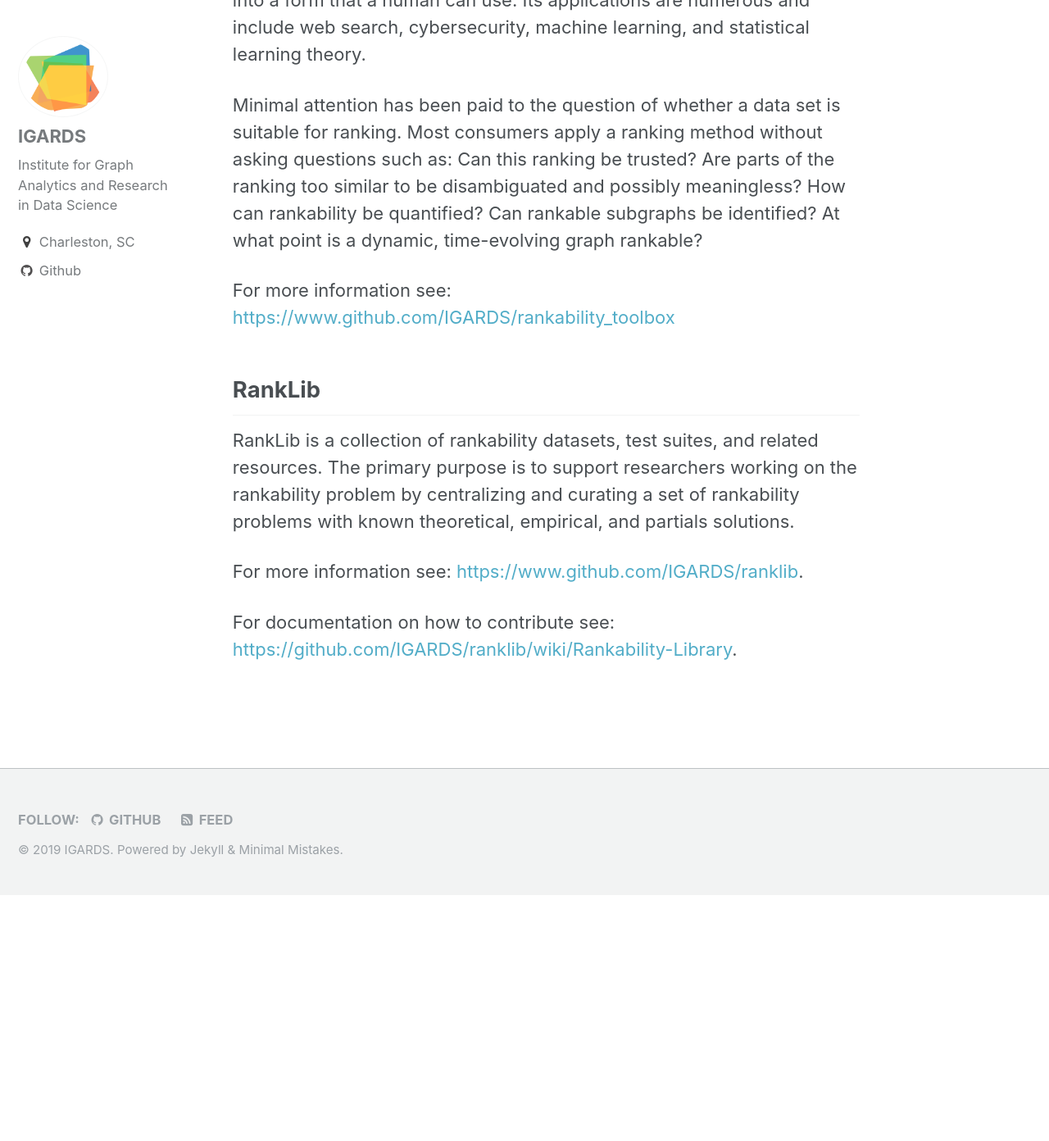
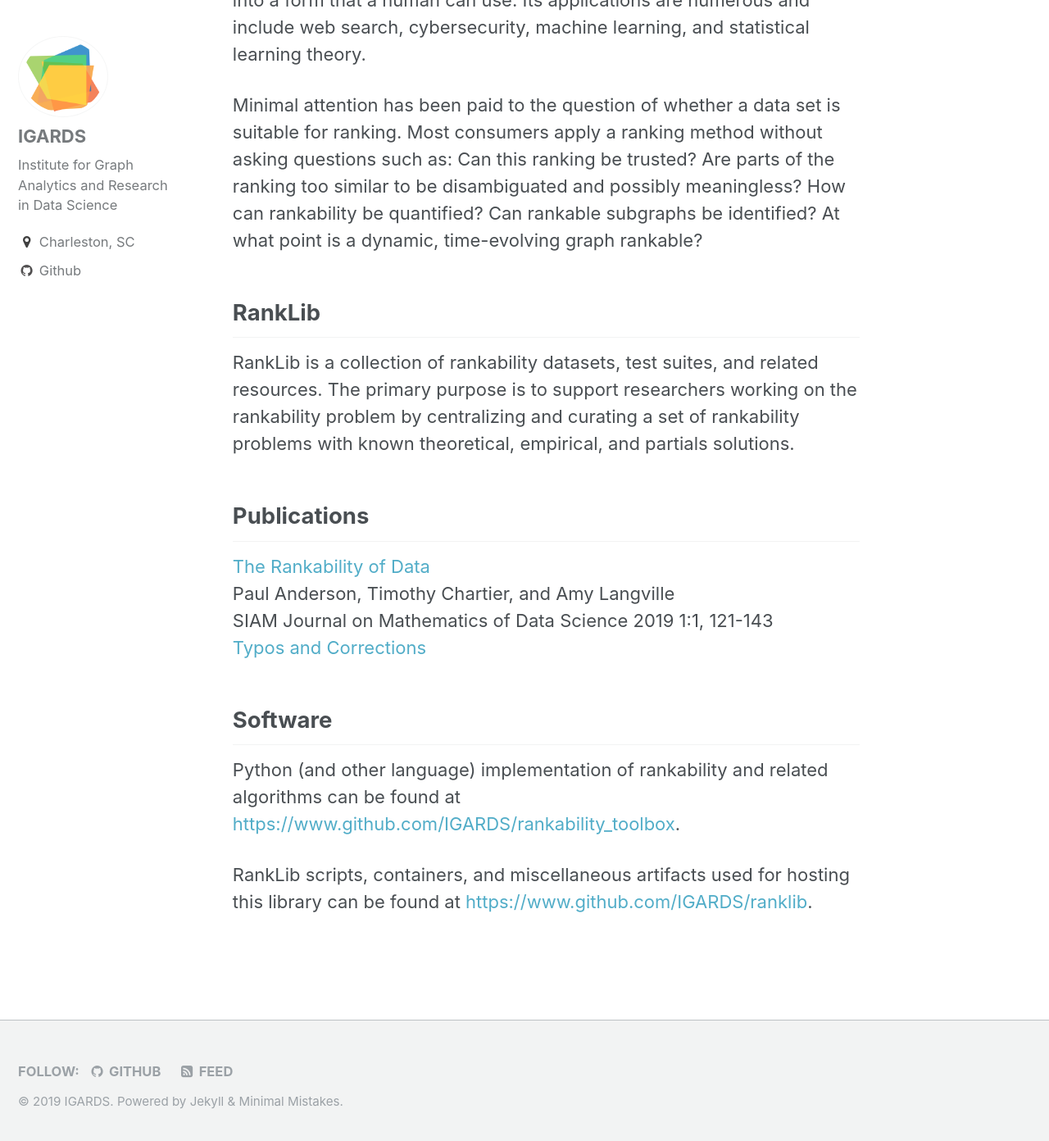
Before and after one commit to IGARDS/igards.github.io, a Jekyll site: the page built from _pages/research.md, in a window 1280 px wide and 1400 px high, scrolled down 658 px. Shown: the top 1392 px of the window at 82% size. Built offline with Jekyll 4.4.1, drawn with Linux system fonts in a browser that asks for light colours; before the commit the page ends 1750 px from its top, so only the background shows below that.

```diff
--- a/_pages/research.md
+++ b/_pages/research.md
@@ -13,11 +13,16 @@ Rankability refers to a dataset's ability to produce a meaningful ranking of its
 
 Minimal attention has been paid to the question of whether a data set is suitable for ranking. Most consumers apply a ranking method without asking questions such as: Can this ranking be  trusted? Are parts of the ranking too similar to be disambiguated and possibly meaningless? How can rankability be quantified? Can rankable subgraphs be identified? At what point is a dynamic, time-evolving graph rankable?
 
-For more information see: <a href="https://www.github.com/IGARDS/rankability_toolbox">https://www.github.com/IGARDS/rankability_toolbox</a>
-
 ## RankLib
 RankLib is a collection of rankability datasets, test suites, and related resources. The primary purpose is to support researchers working on the rankability problem by centralizing and curating a set of rankability problems with known theoretical, empirical, and partials solutions.
 
-For more information see: <a href="https://www.github.com/IGARDS/ranklib">https://www.github.com/IGARDS/ranklib</a>.
+## Publications
+<a href="https://epubs.siam.org/doi/abs/10.1137/18M1183595">The Rankability of Data</a><br>
+Paul Anderson, Timothy Chartier, and Amy Langville<br>
+SIAM Journal on Mathematics of Data Science 2019 1:1, 121-143<br>
+[Typos and Corrections](/research/rankability/corrections/)
 
-For documentation on how to contribute see: <a href="https://github.com/IGARDS/ranklib/wiki/Rankability-Library">https://github.com/IGARDS/ranklib/wiki/Rankability-Library</a>.
+## Software
+Python (and other language) implementation of rankability and related algorithms can be found at <a href="https://www.github.com/IGARDS/rankability_toolbox">https://www.github.com/IGARDS/rankability_toolbox</a>.
+
+RankLib scripts, containers, and miscellaneous artifacts used for hosting this library can be found at <a href="https://www.github.com/IGARDS/ranklib">https://www.github.com/IGARDS/ranklib</a>.
```
Also changed, not shown: _pages/rankability_corrections.md (added, +17 -0 lines), 1 other file.
